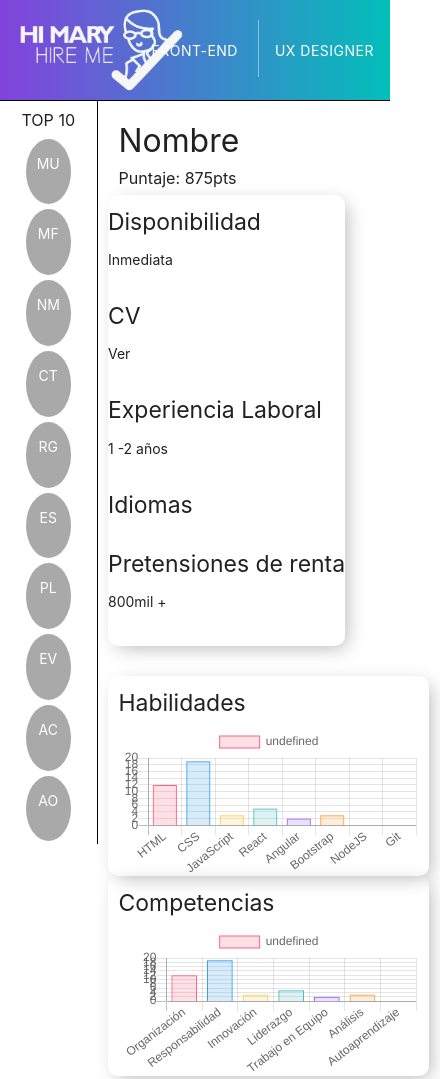
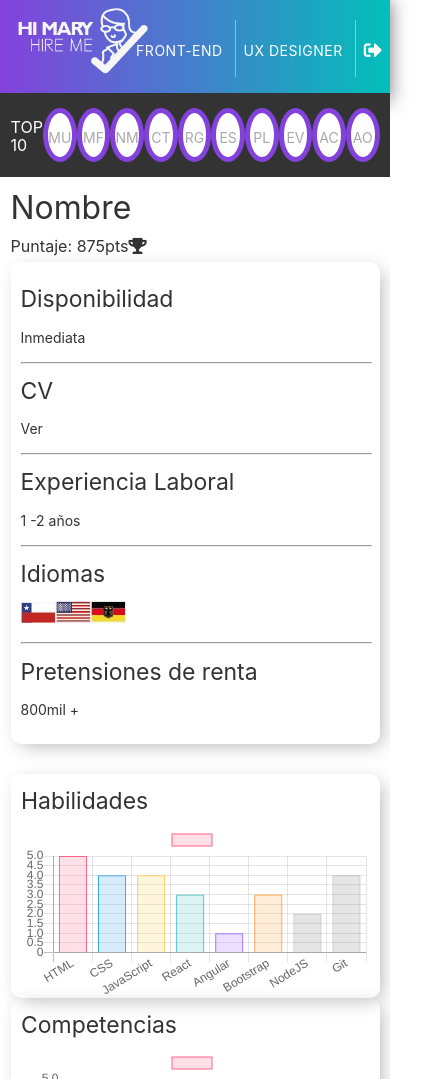
Before and after one commit to natichan/HiMaryHireMe, a website: page public/dashboard.html in a window 390 px wide. Shown: the top 1079 px of the page, 440 px wide, since content can reach past the window. Drawn offline with nearby package versions, Linux system fonts and the light colour scheme.

Commit message:
responsive dashboard

```diff
--- a/public/dashboard.html
+++ b/public/dashboard.html
@@ -51,11 +51,13 @@
           <button class="btn">Front-End</button>
           <span></span>
           <button class="btn">UX Designer</button>
+          <span></span>
+          <button id="logout-btn" class="btn" onclick="logout()"><i class="fas fa-sign-out-alt"></i></button>
         </div>
       </div>
     </header>
     <main id="ranking-container" class="row">
-      <aside class="ranking col m1 s3">
+      <aside class="ranking col m1 s12">
         <h6>TOP 10</h6>
         <div class="ranked">
           <p>MU</p>
@@ -90,44 +92,48 @@
       </aside>
       <!-- <canvas id="myChart" width="400" height="400"></canvas>  -->
       <div class="main-page">
-        <div class="col m11 s9">
+        <div class="col m11 s12">
           <div class="row">
-            <div class="col m6">
-              <section class="col m12">
+            <div class="col m6 s12">
+              <section class="">
                 <h4>Nombre</h4>
-                <h6>Puntaje: 875pts</h6>
+                <h6>Puntaje: 875pts<span><i class="fas fa-trophy"></i></span></h6>
               </section>
-              <div class="ranked-info info-boxes col m12">
-                <section class="row">
+              <div class="info-boxes"">
+                <section>
                   <h5>Disponibilidad</h5>
                   <p>Inmediata</p>
                 </section>
-                <section class="row">
+                <hr></hr>
+                <section>
                   <h5>CV</h5>
                   <p>Ver</p>
                 </section>
-                <section class="row">
+                <hr></hr>
+                <section>
                   <h5>Experiencia Laboral</h5>
                   <p>1 -2 años</p>
                 </section>
-                <section class="row">
+                <hr></hr>
+                <section>
                   <h5>Idiomas</h5>
-                  <p></p>
+                  <p><span><img src="assets/img/spanish.jpeg" alt=""></span><span><img src="assets/img/english.jpeg" alt=""></span><span><img src="assets/img/german.jpeg" alt=""></span></p>
                 </section>
-                <section class="row">
+                <hr></hr>
+                <section>
                   <h5>Pretensiones de renta</h5>
                   <p>800mil +</p>
                 </section>
               </div>
             </div>
-            <div class="col m6">
-              <section class="skills col m12 info-boxes">
+            <div class="col m6 s12">
+              <section class="skills col m12 s12 info-boxes">
                 <h5>Habilidades</h5>
                 <div>
                   <canvas id="myChart2"></canvas>
                 </div>
               </section>
-              <section class="col m12 info-boxes">
+              <section class="col m12 s12 info-boxes">
                 <h5>Competencias</h5>
                 <div>
                   <canvas id="myChart"></canvas>
@@ -136,7 +142,6 @@
             </div>
           </div>
         </div>
-
       </div>
     </main>
   </div>
--- a/public/src/CSS/dashboard.css
+++ b/public/src/CSS/dashboard.css
@@ -3,7 +3,8 @@
 } */
 
 body {
-  height: 100vh;
+  max-height: 100vh;
+  color: #333;
 }
 
 .login {
@@ -17,14 +18,14 @@ body {
   padding-top: 15vh;
   padding-bottom: 11vh;
   background-color: rgba(255, 255, 255, 0.623);
-  -webkit-box-shadow: 0px 0px 18px 0px rgba(120,119,120,1);
-  -moz-box-shadow: 0px 0px 18px 0px rgba(120,119,120,1);
-  box-shadow: 0px 0px 18px 0px rgba(120,119,120,1);
+  -webkit-box-shadow: 0px 0px 18px 0px rgba(120, 119, 120, 1);
+  -moz-box-shadow: 0px 0px 18px 0px rgba(120, 119, 120, 1);
+  box-shadow: 0px 0px 18px 0px rgba(120, 119, 120, 1);
   border-radius: 15px;
 }
 
 .containerLogin label {
-  color: #333!important;
+  color: #333 !important;
 }
 
 .btn-login {
@@ -47,14 +48,16 @@ body {
   height: 40px;
   border-radius: 16px;
   background-color: #fff;
-  border-bottom: 1px solid #009fe3!important;
+  border-bottom: 1px solid #009fe3 !important;
 }
 
 .banner {
   height: 12vh;
-  border-bottom: 1px solid black;
   display: flex;
   background-image: linear-gradient(to right, #8342dc, #02bfba);
+  -webkit-box-shadow: 0px 0px 18px 0px rgba(120, 119, 120, 1);
+  -moz-box-shadow: 0px 0px 18px 0px rgba(120, 119, 120, 1);
+  box-shadow: 0px 0px 18px 0px rgba(120, 119, 120, 1);
 }
 
 #ranking-container {
@@ -64,7 +67,6 @@ body {
 .logo {
   height: 30vh;
   width: 100%;
-  border: 1px solid black;
 }
 
 .mini-logo {
@@ -79,8 +81,6 @@ body {
 }
 
 .filter-options {
-  position: absolute;
-  right: 0;
   height: 12vh;
 }
 
@@ -95,27 +95,30 @@ body {
   box-shadow: none;
 }
 
-.filter-options button:hover, .filter-options button:active {
+.filter-options button:hover,
+.filter-options button:active {
   background-color: #036b97;
 }
 
 .ranking {
   width: 10vw;
   height: 88vh;
-  border-right: 1px solid black;
   display: flex;
   align-items: center;
   flex-direction: column;
+  background: #333;
+  color: #fff;
 }
 
 .ranked {
-  height: 10%;
-  width: 60%;
-  background-color: darkgray;
+  height: 54px;
+  width: 54px;
   border-radius: 100%;
   margin: 2.5px 0;
-  color: #fff;
+  color: darkgrey;
   text-align: center;
+  border: 5px solid #8342dc;
+  background: #fff;
 }
 
 .skills {
@@ -124,9 +127,19 @@ body {
 
 .info-boxes {
   border-radius: 10px;
-  -webkit-box-shadow: 5px 5px 19px -4px rgba(181,179,181,1);
-  -moz-box-shadow: 5px 5px 19px -4px rgba(181,179,181,1);
-  box-shadow: 5px 5px 19px -4px rgba(181,179,181,1);
+  -webkit-box-shadow: 5px 5px 19px -4px rgba(181, 179, 181, 1);
+  -moz-box-shadow: 5px 5px 19px -4px rgba(181, 179, 181, 1);
+  box-shadow: 5px 5px 19px -4px rgba(181, 179, 181, 1);
+  padding: 10px;
+}
+
+.info-boxes hr {
+  width: 100%;
+}
+
+#myChart,
+#myChart2 {
+  max-height: 240px;
 }
 
 @media (max-width: 480px) {
@@ -134,3 +147,31 @@ body {
     padding: 5vh 3vw;
   }
 }
+
+@media (max-width: 600px) {
+  .banner {
+    width: 100%;
+    position: fixed;
+  }
+  .main-page {
+    padding-top: 20vh;
+  }
+  .mini-logo img {
+    height: 80%;
+  }
+
+  .filter-options {
+    position: absolute;
+    right: 0;
+  }
+  .filter-options button {
+    padding: 8px;
+  }
+  .ranking {
+    flex-direction: row;
+    height: 10vh;
+    width: max-content;
+    position: fixed;
+    top: 11vh;
+  }
+}
--- a/public/src/JS/dashboard.js
+++ b/public/src/JS/dashboard.js
@@ -27,8 +27,8 @@ function login() {
 function logout() {
   firebase.auth().signOut()
     .then(() => {
-      welcome.classList.remove('d-none');
-      dashboard.classList.add('d-none');
+      loginPage.style.display = 'block';
+      dashboard.style.display = 'none';
     })
     .catch();
 };
@@ -39,7 +39,8 @@ var myChart = new Chart(ctx, {
   data: {
     labels: ["Organización", "Responsabilidad", "Innovación", "Liderazgo", "Trabajo en Equipo", "Análisis", "Autoaprendizaje"],
     datasets: [{
-      data: [12, 19, 3, 5, 2, 3],
+      label: '',
+      data: [3, 4, 4, 2, 5, 3, 5],
       backgroundColor: [
         'rgba(255, 99, 132, 0.2)',
         'rgba(54, 162, 235, 0.2)',
@@ -76,7 +77,8 @@ var myChart = new Chart(ctx2, {
   data: {
     labels: ["HTML", "CSS", "JavaScript", "React", "Angular", "Bootstrap", "NodeJS", "Git"],
     datasets: [{
-      data: [12, 19, 3, 5, 2, 3],
+      label: '',
+      data: [5, 4, 4, 3, 1, 3, 2, 4],
       backgroundColor: [
         'rgba(255, 99, 132, 0.2)',
         'rgba(54, 162, 235, 0.2)',
```
Also changed, not shown: public/assets/img/english.jpeg (added), public/assets/img/german.jpeg (added), public/assets/img/spanish.jpeg (added).
